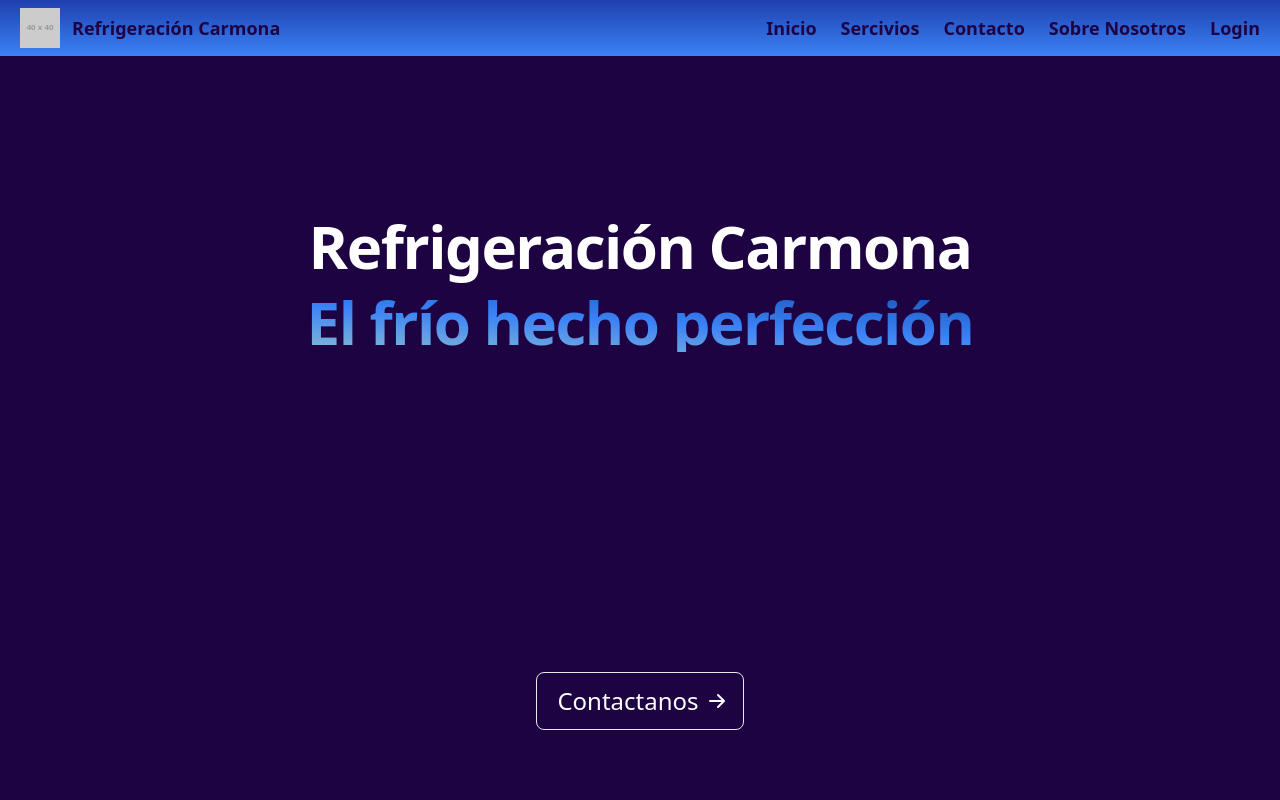
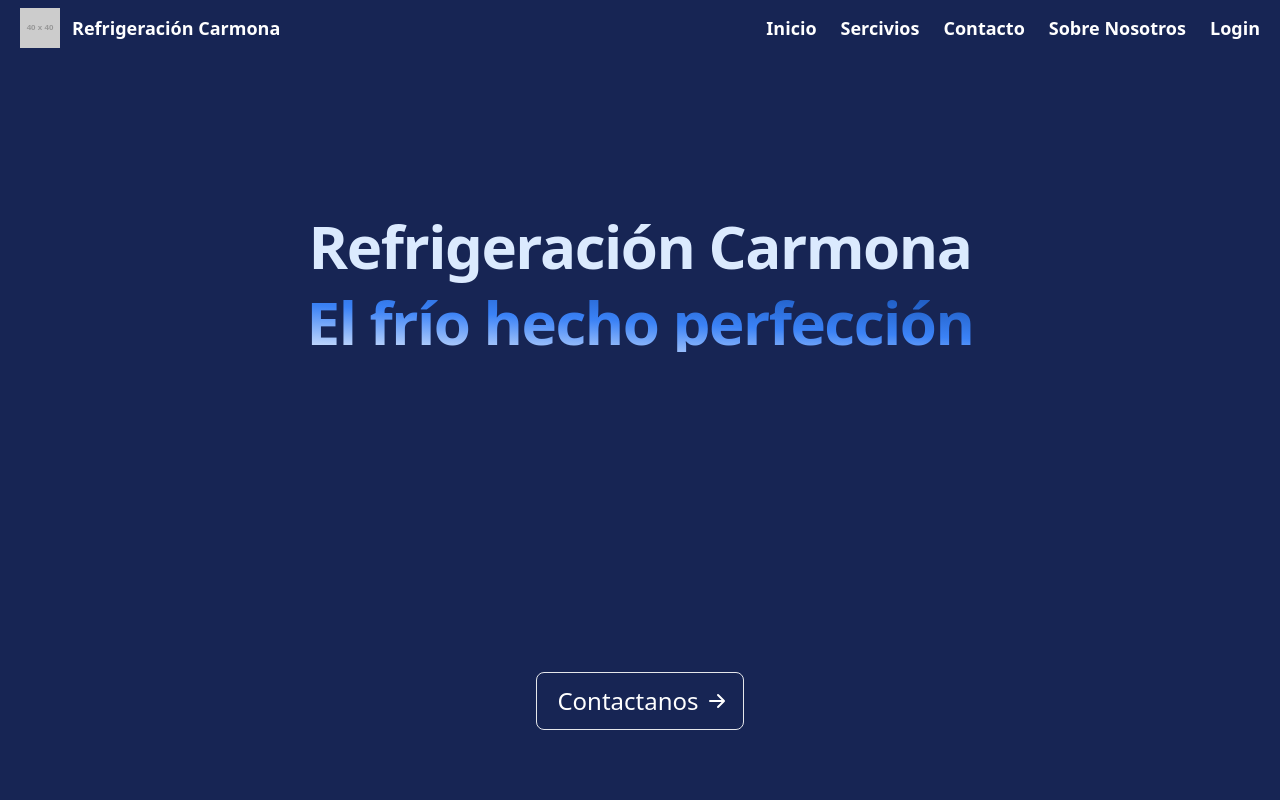
Before and after one commit to Annimus1/RefrigerarionCarmona, a React (Vite) app: page / in a window 1280 px wide. Shown: the top 800 px of the page. Built offline with nearby package versions, Linux system fonts and the light colour scheme.

Commit message:
Re-define colors

```diff
--- a/src/components/Header.jsx
+++ b/src/components/Header.jsx
@@ -14,7 +14,7 @@ function Header() {
   };
 
   return (
-    <header className="h-14 px-5 py-2 bg-gradient-to-t from-blue-500 to-blue-800 opacity-100 backdrop-blur-sm relative lg:bg-light-blue">
+    <header className="h-14 w-full px-5 py-2  bg-blue-950 opacity-100 backdrop-blur-sm relative">
       <nav className="min-w-screen flex justify-between items-center">
         {/* Logo */}
         <Link id="logo" to={'/'}>
@@ -23,7 +23,7 @@ function Header() {
               src="https://placehold.co/40x40"
               alt="Refrigeracion Carmona" title="Refrigeracion Carmona"
               width="50" height="50" />
-            <p className='hidden md:block text-background text-lg font-bold'>Refrigeración Carmona</p>
+            <p className='hidden md:block text-white text-lg font-bold'>Refrigeración Carmona</p>
           </div>
         </Link>
 
@@ -34,13 +34,13 @@ function Header() {
 
         {/* Menu button */}
         <div className='md:hidden'>
-          <svg className="hover:cursor-pointer fill-background" onClick={handleShow} xmlns="http://www.w3.org/2000/svg" width="30" height="30" viewBox="0 0 24 24"><path d="M4 6h16v2H4zm0 5h16v2H4zm0 5h16v2H4z" /></svg>
+          <svg className="hover:cursor-pointer fill-white" onClick={handleShow} xmlns="http://www.w3.org/2000/svg" width="30" height="30" viewBox="0 0 24 24"><path d="M4 6h16v2H4zm0 5h16v2H4zm0 5h16v2H4z" /></svg>
         </div>
       </nav>
 
       {/* Sidebar Menu */}
       <div className={`${isShowed ? 'translate-x-0' : '-translate-x-[-500px]'}
-        max-w-[420px] w-full h-screen flex flex-col absolute right-0 top-0 transition-transform ease-outs duration-700 bg-gradient-to-t from-blue-500 to-blue-700 p-6 text-white
+        max-w-[420px] w-full h-screen flex flex-col absolute right-0 top-0 transition-transform ease-outs duration-700 bg-blue-950 p-6 text-white
         z-50`}>
         {/* Header */}
         <header className="flex justify-between items-end mb-6">
@@ -48,7 +48,7 @@ function Header() {
           <img src="https://placehold.co/180x40" alt="Refrigeracion Carmona" width="180" />
 
           {/* svg X */}
-          <svg className="hover:cursor-pointer fill-background" onClick={handleShow}
+          <svg className="hover:cursor-pointer fill-white" onClick={handleShow}
             xmlns="http://www.w3.org/2000/svg" width="35" height="35"
             viewBox="0 0 24 24">
             <path d="m16.192 6.344-4.243 4.242-4.242-4.242-1.414 1.414L10.535 12l-4.242 4.242 1.414 1.414 4.242-4.242 4.243 4.242 1.414-1.414L13.364 12l4.242-4.242z" />
--- a/src/components/Hero.jsx
+++ b/src/components/Hero.jsx
@@ -1,17 +1,17 @@
 import React from 'react'
-import { Link } from 'react-router-dom'
+import { Link }  from 'react-router-dom'
 
 function Hero() {
   return (
     // https://plus.unsplash.com/premium_photo-1682145344450-34d8323dec84?q=80&w=2070&auto=format&fit=crop&ixlib=rb-4.0.3&ixid=M3wxMjA3fDB8MHxwaG90by1wYWdlfHx8fGVufDB8fHx8fA%3D%3D
     // https://cdn.pixabay.com/photo/2024/06/21/08/05/air-conditioner-8843842_960_720.png
 
-    <section className="bg-background min-h-[95vh]">
+    <section className="bg-blue-950 min-h-[95vh]">
       <div className="py-28 px-4 mx-auto max-w-screen-xl text-center lg:py-40 lg:px-12">
 
-        <h1 className="mb-4 text-4xl font-extrabold tracking-tight leading-none text-white md:text-5xl lg:text-6xl ">Refrigeración Carmona</h1>
+        <h1 className="mb-4 text-4xl font-extrabold tracking-tight leading-none text-blue-100 md:text-5xl lg:text-6xl ">Refrigeración Carmona</h1>
 
-        <p className="mb-40 lg:mb-80 sm:px-16 xl:px-48 text-4xl font-extrabold tracking-tight leading-none text-transparent md:text-5xl lg:text-6xl bg-gradient-to-tr from-light-blue via-blue-500 to-active bg-clip-text">El frío hecho perfección</p>
+        <p className="mb-40 lg:mb-80 sm:px-16 xl:px-48 text-4xl font-extrabold tracking-tight leading-none text-transparent md:text-5xl lg:text-6xl bg-gradient-to-tr from-white via-blue-500 to-active  bg-clip-text">El frío hecho perfección</p>
 
         <div className="flex flex-col mb-8 lg:mb-16 space-y-4 sm:flex-row sm:justify-center sm:space-y-0 sm:space-x-4 ">
           <Link to={"/test"} className="inline-flex justify-center items-center py-3 px-5 text-base font-medium text-center text-white rounded-lg bg-primary-700 border border-gray-200 lg:text-2xl">
--- a/src/components/MenuContent.jsx
+++ b/src/components/MenuContent.jsx
@@ -9,11 +9,11 @@ function SideMenuContent({ isShowed, hideModal }) {
     }
     return (
         <>
-            <Link className='text-lg font-bold text-background md:hover:text-white duration-300' to={'/'} onClick={() => handleClick()}>Inicio</Link>
-            <Link className='text-lg font-bold text-background md:hover:text-white duration-300' to={'/services'} onClick={() => handleClick()}>Sercivios</Link>
-            <Link className='text-lg font-bold text-background md:hover:text-white duration-300' to={'/test'} onClick={() => handleClick()}>Contacto</Link>
-            <Link className='text-lg font-bold text-background md:hover:text-white duration-300' to={'/test'} onClick={() => handleClick()}>Sobre Nosotros</Link>
-            <Link className='text-lg font-bold text-background' to={'/test'}>Login</Link>
+            <Link className='text-lg font-bold text-white md:hover:text-blue-500 duration-300' to={'/'} onClick={() => handleClick()}>Inicio</Link>
+            <Link className='text-lg font-bold text-white md:hover:text-blue-500 duration-300' to={'/services'} onClick={() => handleClick()}>Sercivios</Link>
+            <Link className='text-lg font-bold text-white md:hover:text-blue-500 duration-300' to={'/test'} onClick={() => handleClick()}>Contacto</Link>
+            <Link className='text-lg font-bold text-white md:hover:text-blue-500 duration-300' to={'/test'} onClick={() => handleClick()}>Sobre Nosotros</Link>
+            <Link className='text-lg font-bold text-white' to={'/test'}>Login</Link>
         </>
     )
 }
```
